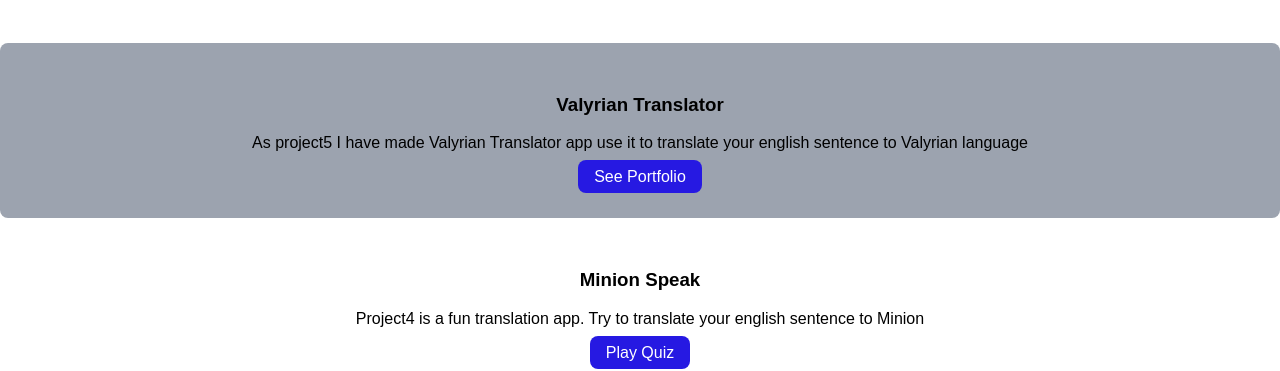
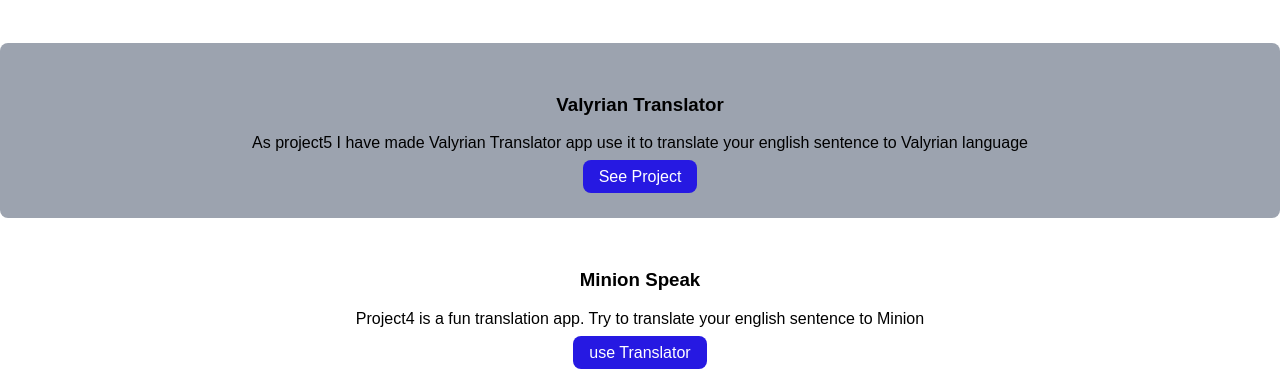
Before and after one commit to Bhanupratap187/portfolio, a plain HTML site: page projects.html in a window 1280 px wide. Shown: the part 429-800 px from the top of the page. Drawn offline with Linux system fonts and the light colour scheme.

Commit message:
refactor

```diff
--- a/projects.html
+++ b/projects.html
@@ -36,14 +36,14 @@
     <section class="section-three">
         <h3>Valyrian Translator</h3>
         <p>As project5 I have made Valyrian Translator app use it to translate your english sentence to Valyrian language</p>
-        <a target="_blank" href="https://bhanu187-portfolio.netlify.app/index.html" class="button-primary" >See Portfolio</a>
+        <a target="_blank" href="https://bhanu187-portfolio.netlify.app/index.html" class="button-primary" >See Project</a>
     </section>
 
 
     <section class="section-two">
         <h3>Minion Speak</h3>
         <p>Project4 is a fun translation app. Try to translate your english sentence to Minion</p>
-        <a target="_blank" href="https://replit.com/@Deadshot18/GOT-Quiz#index.js?embed=1&output=1" class="button-primary" >Play Quiz</a>
+        <a target="_blank" href="https://replit.com/@Deadshot18/GOT-Quiz#index.js?embed=1&output=1" class="button-primary" >use Translator</a>
     </section>
 
 
```
